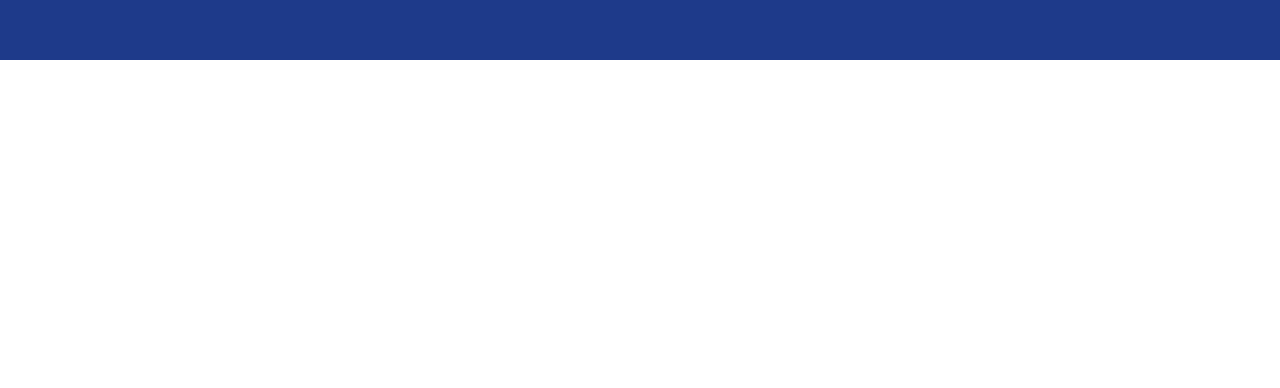
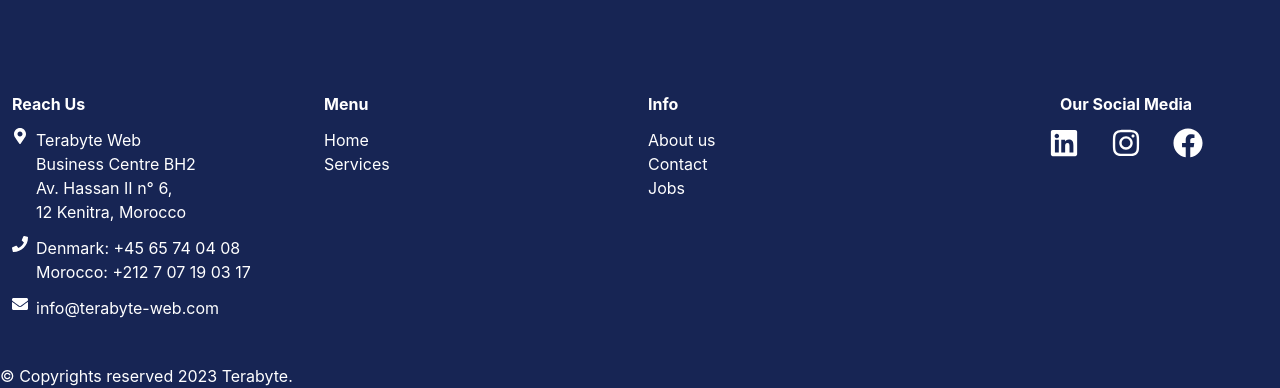
Before and after one commit to OumaimaTiguint/terabyte-web-clone, a React (Vite) app: page / in a window 1280 px wide. Shown: the part 740-1128 px from the top of the page. Before the commit the page ends 800 px from the top, so only its background shows below. Built offline with nearby package versions, Linux system fonts and the light colour scheme; a web font is replaced by a local one.

Commit message:
added footer

```diff
--- a/src/App.jsx
+++ b/src/App.jsx
@@ -3,6 +3,8 @@ import { BrowserRouter, Link, Route, Routes } from 'react-router-dom';
 import { Home, AboutUs } from './pages';
 import { FaBars, FaTimes } from 'react-icons/fa';
 import { useState } from 'react';
+import { FaLinkedin, FaInstagram, FaFacebook, FaMapMarkerAlt, FaPhone, FaEnvelope } from 'react-icons/fa';
+import { socialsData } from './data/socialsData';
 
 function App() {
 	const [isBurgerMenuOpen, setBurgerMenuOpen] = useState(false);
@@ -45,12 +47,108 @@ function App() {
         		</div>
       		</header>
 
-			<main className="sm:py-32 sm:px-16 px-4 py-16 w-full bg-blue-900 min-h-screen">
+			<main className="sm:py-32 sm:px-16 px-4 py-16 w-full bg-blue-950 min-h-screen">
 				<Routes>
 					<Route path="/" element={ <Home />} />
 					<Route path="/about-us" element={ <AboutUs />} />
 				</Routes>
 			</main>
+
+			<footer className="w-fullrelative bg-blue-950 text-white">
+    			<div className="container-xxl">
+        			<div className="py-3">
+            			<div className="grid grid-cols-1 md:grid-cols-2 lg:grid-cols-4 gap-4">
+                			<div className="col-span-1 md:col-span-2 lg:col-span-1 py-5">
+                    			<div className="flex flex-col px-3 md:w-80 mx-auto">
+									<div className="mb-3">
+                        				<strong>Reach Us</strong>
+                    				</div>
+									<div className="flex mb-3">
+											<FaMapMarkerAlt className="inline-block mr-2" />
+										<p>
+											Terabyte Web<br/>
+											Business Centre BH2<br/>
+											Av. Hassan II n° 6,<br/>
+											12 Kenitra, Morocco
+										</p>
+									</div>
+									<div className="flex mb-3">
+										<FaPhone className="inline-block mr-2" />
+										<p>
+											Denmark: +45 65 74 04 08<br/>
+											Morocco: +212 7 07 19 03 17
+										</p>
+									</div>
+									<div className="flex mb-3">
+										<FaEnvelope className="inline-block mr-2" />
+										<p>
+											info@terabyte-web.com
+										</p>
+									</div>
+								</div>
+                			</div>
+                			<div className="col-span-1 md:col-span-1 lg:col-span-1">
+                    			<ul className="list-unstyled footer-menu py-5">
+                        			<li className="mb-3">
+                            			<strong>Menu</strong>
+                        			</li>
+                        			<li>
+                            			<a href="/">Home</a>
+                        			</li>
+                        			<li>
+                            			<a href="/services">Services</a>
+                        			</li>
+                    			</ul>
+                			</div>
+                			<div className="col-span-1 md:col-span-1 lg:col-span-1">
+                    			<ul className="list-unstyled footer-menu py-5">
+                        			<li className="mb-3">
+                            			<strong>Info</strong>
+                        			</li>
+                        			<li>
+                            			<a href="/about-us">About us</a>
+                        			</li>
+                        			<li>
+                            			<a href="/contact">Contact</a>
+                        			</li>
+                        			<li>
+                            			<a href="/jobs">Jobs</a>
+                        			</li>
+                    			</ul>
+                			</div>
+                			<div className="col-span-1 lg:col-span-1 py-5">
+                    			<div className="mb-3 text-center">
+                        			<strong>Our Social Media</strong>
+                    			</div>
+                    			<div className="lcl-content w-full flex items-center justify-center">
+                        			{socialsData.linkedIn && (
+                            			<a href={socialsData.linkedIn} target="_blank" rel="noreferrer">
+                                			<FaLinkedin className='text-3xl mx-4 transform transition-transform hover:scale-125' aria-label="LinkedIn" />
+                            			</a>
+                        			)}
+                        			{socialsData.instagram && (
+                            			<a href={socialsData.instagram} target="_blank" rel="noreferrer">
+                                			<FaInstagram className='text-3xl mx-4 transform transition-transform hover:scale-125' aria-label="Instagram" />
+                            			</a>
+                        			)}
+									{socialsData.facebook && (
+                            		<a href={socialsData.facebook} target="_blank" rel="noreferrer">
+                                		<FaFacebook className='text-3xl mx-4 transform transition-transform hover:scale-125' aria-label="Facebook" />
+                            		</a>
+                        			)}
+                    			</div>
+                			</div>
+            			</div>
+        			</div>
+    			</div>
+
+    			<div id="copyright">
+        			<div className="container-fluid">
+            			&copy; Copyrights reserved 2023 Terabyte.
+        			</div>
+    			</div>
+			</footer>
+
 		</BrowserRouter>
   )
 }
--- /dev/null
+++ b/src/data/socialsData.js
@@ -0,0 +1,5 @@
+export const socialsData = {
+    linkedIn: 'https://www.linkedin.com/company/terabyte-web/',
+    instagram: 'https://www.instagram.com/terabyte_web/',
+    facebook: 'https://www.facebook.com/terabyteweeb'
+}
```
